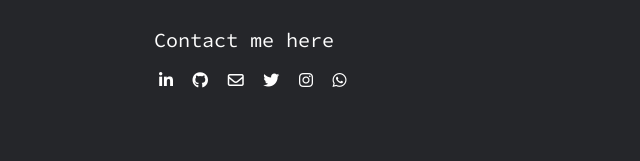
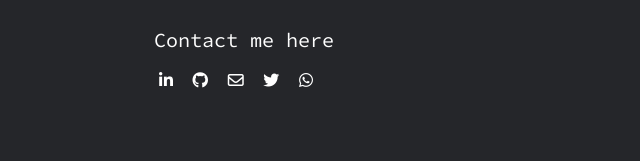
Before and after one commit to Psrawat01/resume, a plain HTML site: page index.html in a window 1280 px wide. Shown: the part 4175-4336 px from the top of the page, 486-1126 px from the left. Drawn offline with Linux system fonts and the light colour scheme.

Commit message:
Update index.html

```diff
--- a/index.html
+++ b/index.html
@@ -287,9 +287,9 @@
                 <a href="https://www.twitter.com/in/PawanRawat03/" target="_blank">
                     <i class="fa-brands fa-twitter"></i>
                 </a>
-                <a href="" target="_blank">
+               <!-- <a href=" " target="_blank">
                     <i class="fa-brands fa-instagram"></i>
-                </a>
+                </a>-->
                 <a href="https://wa.me/7300210236?text=hi" target="_blank">
                     <i class="fa-brands fa-whatsapp"></i>
                 </a>
```
